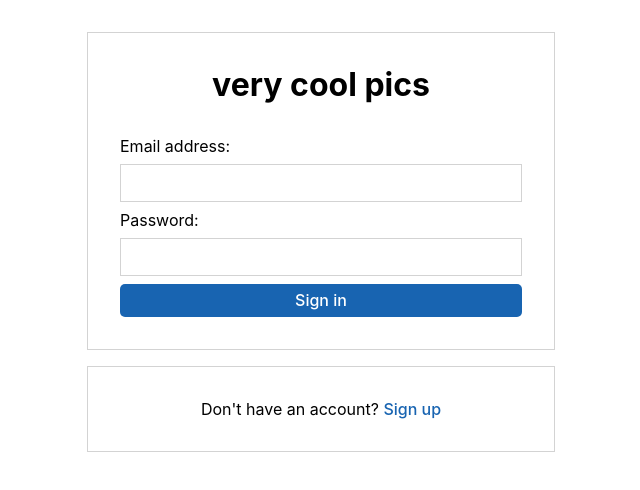
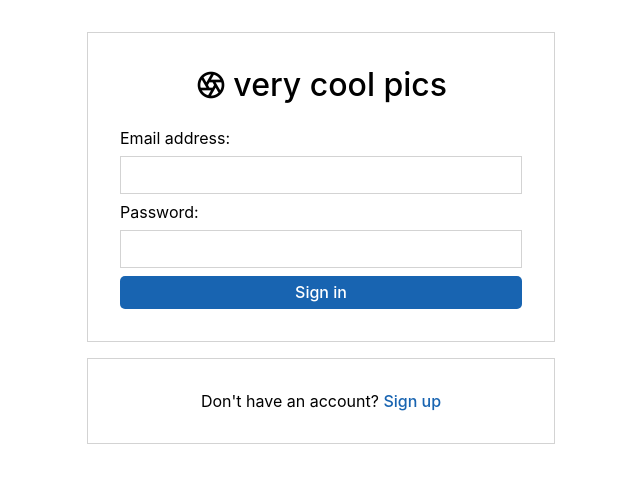
Before and after one commit to tomek-ch/very-cool-pics, a React (Create React App) app: page /sign-in in a window 1280 px wide. Shown: the top 490 px of the page, without its empty margins (319-959 px from the left). Built offline with nearby package versions, Linux system fonts and the light colour scheme; no server answers.

Commit message:
Added icon to logo

```diff
--- a/src/components/Logo.js
+++ b/src/components/Logo.js
@@ -3,6 +3,7 @@ import React from 'react';
 function Logo() {
     return (
         <h1 className="logo">
+            <i class="ri-camera-lens-line"></i>
             very cool pics
         </h1>
     );
--- a/src/index.css
+++ b/src/index.css
@@ -46,7 +46,13 @@ body {
 .logo {
   display: flex;
   justify-content: center;
-  margin-bottom: 1em;
+  align-items: center;
+  margin-bottom: 0.75em;
+  font-weight: 500;
+}
+
+.logo i {
+  margin-right: 0.2em;
 }
 
 .form-section {
```
